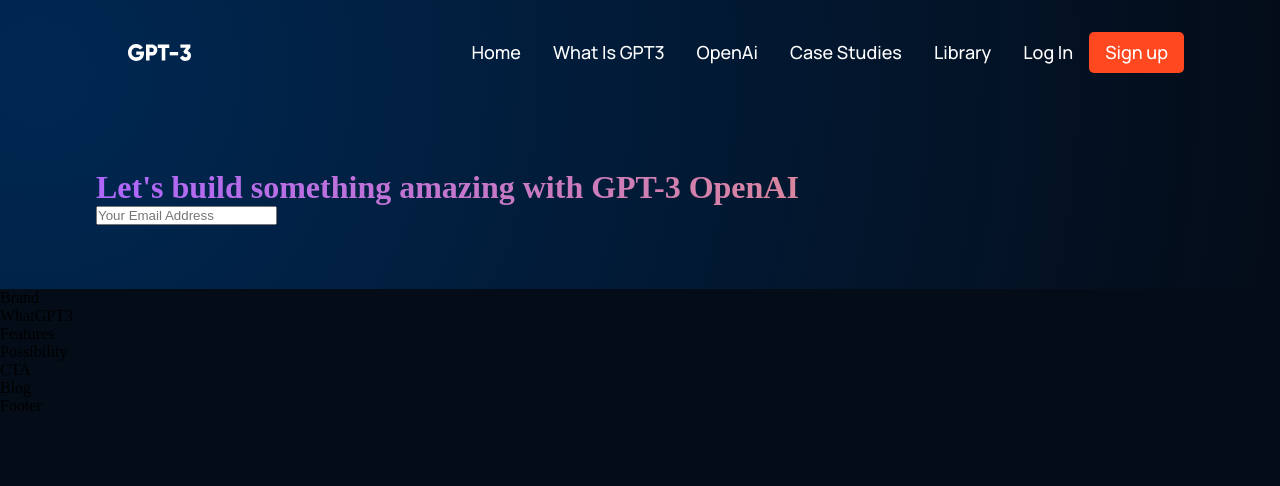
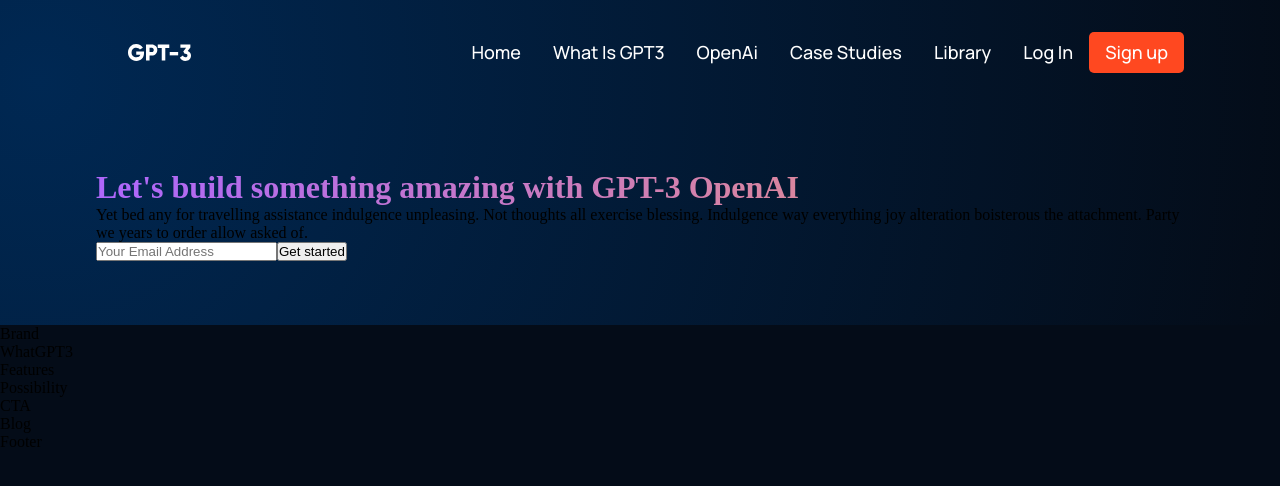
Before and after one commit to kelani34/GPT, a React (Vite) app: page / in a window 1280 px wide. Shown: the top 486 px of the page. Built offline with nearby package versions, Linux system fonts and the light colour scheme.

Commit message:
add: header content

```diff
--- a/src/containers/header/Header.jsx
+++ b/src/containers/header/Header.jsx
@@ -9,8 +9,10 @@ function Header() {
           <h1 className="gradient__text">
             Let's build something amazing with GPT-3 OpenAI
           </h1>
+          <p>Yet bed any for travelling assistance indulgence unpleasing. Not thoughts all exercise blessing. Indulgence way everything joy alteration boisterous the attachment. Party we years to order allow asked of.</p>
           <div className="gpt3__header-content-input">
             <input type="email" placeholder="Your Email Address" />
+            <button type="button">Get started</button>
           </div>
         </div>
       </div>
```
